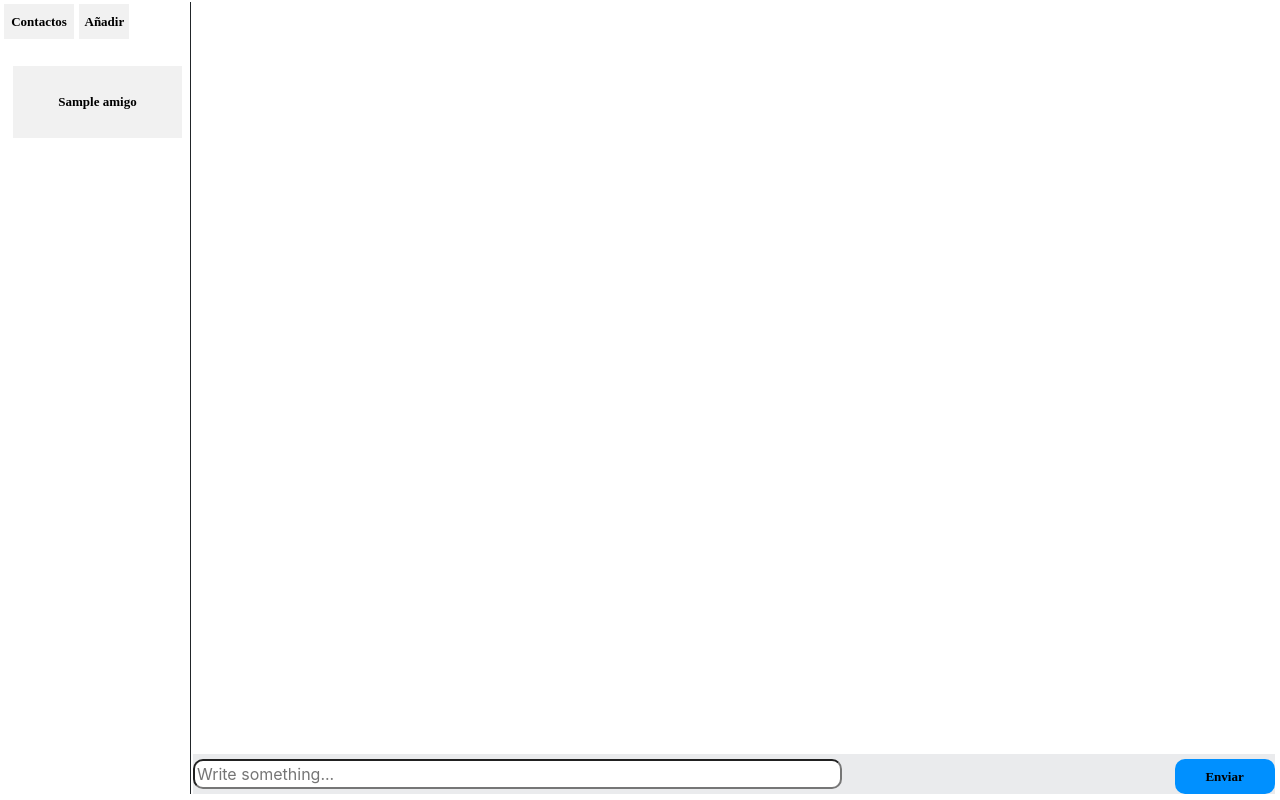
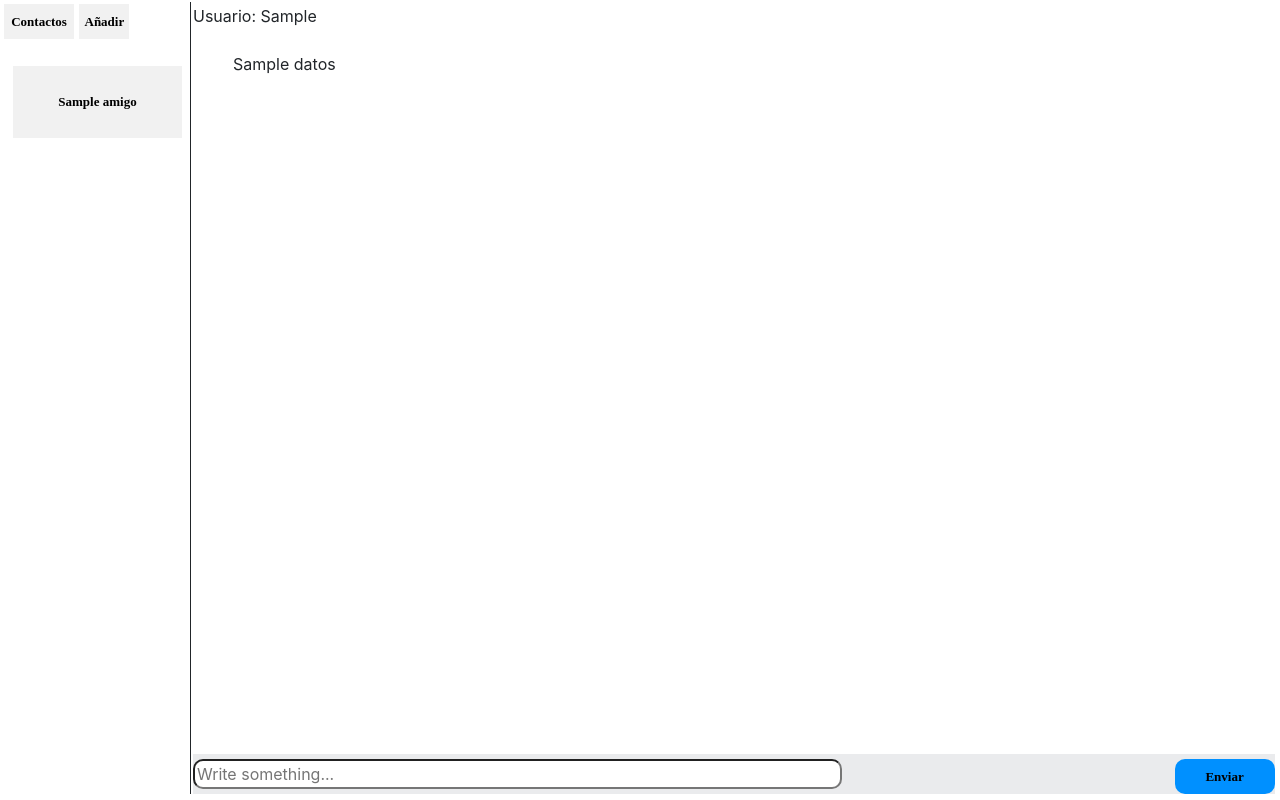
Before and after one commit to juanfe428/ProyectIM, a Flask app: template templates/home.html in a window 1280 px wide. Run offline with Flask 2, Linux system fonts and the light colour scheme; the template is opened without the code that fills it: values that come from a table or form of the project are taken from there, most other values are stand-ins (such as "Sample title", 1, 10 or a date in 2020); some libraries are stand-ins or nearby versions.

Commit message:
chats medio funcionales

```diff
--- a/main.py
+++ b/main.py
@@ -18,7 +18,7 @@ app.config.update(
 usuarios=[]
 passwords=[]
 amigos=[[],[],[],[],[]]
-Mensajes=[[],[],[],[],[],[],[]  ]
+Mensajes=[["bien o que?"],[],[],[],[],[],[],[]  ]
 
 
 #Carga los usaurios ya registrados de un archivo texto
@@ -117,7 +117,7 @@ def login_page():
 
 def home():
     pass
-    global usuarios, amigos
+    global usuarios, amigos,Mensajes
     chatsactivos=[]
     i=0
 
@@ -156,17 +156,22 @@ def home():
             else:
                 pass
                 flash("El usuario ingresado es incorrecto")
-        print(session["chatactivo"])
+        #print()
 
-        if request.form["uno"]=="Enviar" :
+
+        if request.form["uno"]=="Enviar" and amigos[session["username_id"]]!=[] and request.form["lol"]!="":
             print("hola")
+            msg=request.form["lol"]
+            who=session["chatactivo"]
+            i=usuarios.index(who)
+
+            Mensajes[i].append(msg)
 
         else:
             if request.form["uno"]!="Añadir":
                  print("usarioooo")
                  if request.form["uno"]!="Enviar":
                      session["chatactivo"]==request.form["uno"]
-                     print(request.form["uno"])
                      print(session["chatactivo"])
             else:
                 pass
@@ -174,7 +179,7 @@ def home():
 
 
 
-    return render_template("home.html", form=formulario,amigos=amigos,contador=contador,chatsactivos=chatsactivos)
+    return render_template("home.html", form=formulario,amigos=amigos,contador=contador,entries=entries)
 @app.route('/home2',methods=['GET','POST'])
 
 
--- a/templates/home.html
+++ b/templates/home.html
@@ -108,12 +108,19 @@
 
 
 		<div class="caja1">
+			Usuario: {{ entries.datos1 }}
+            <ul>
+            {% for datos in entries.datos3 %}
+                <br>
+                <label>{{datos}}</label>
+            {% endfor %}
+            </ul>
 			<div class="cajatexto">
 				<form method="post">
 
 					<center>
 
-						<input type="text" class="entrada" placeholder="Write something...">
+						<input type="text" class="entrada" name="lol" placeholder="Write something...">
 					</center>
 					<input type="submit" class="boton5" name="uno" value="Enviar" />
 
```
